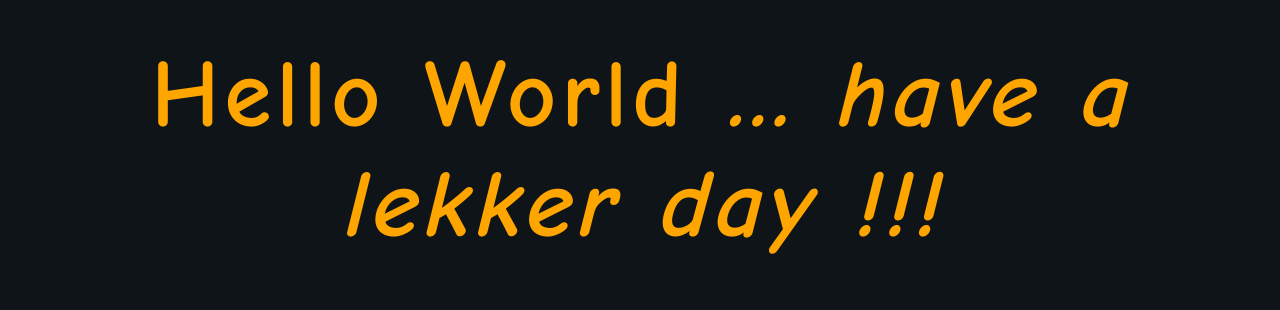
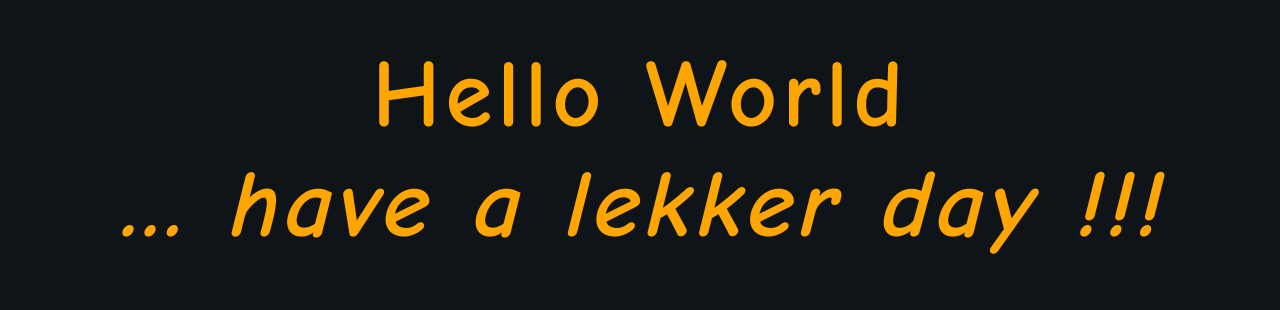
Before and after one commit to WapoInc/vmr-web, a plain HTML site: page index.html in a window 1280 px wide. Shown: the part 136-446 px from the top of the page. Drawn offline with Linux system fonts and the light colour scheme.

Commit message:
2 lines change

```diff
--- a/index.html
+++ b/index.html
@@ -62,7 +62,7 @@
   </style>
 </head>
 <body>
-  <h1>Hello World<span class="additional-text"> ... have a lekker day !!!</span></h1>
+  <h1>Hello World<br><span class="additional-text">... have a lekker day !!!</span></h1>
 
   <img src="cloud-data-center.jpg" alt="Azure cloud computing data center" class="datacenter-image">
 
```
